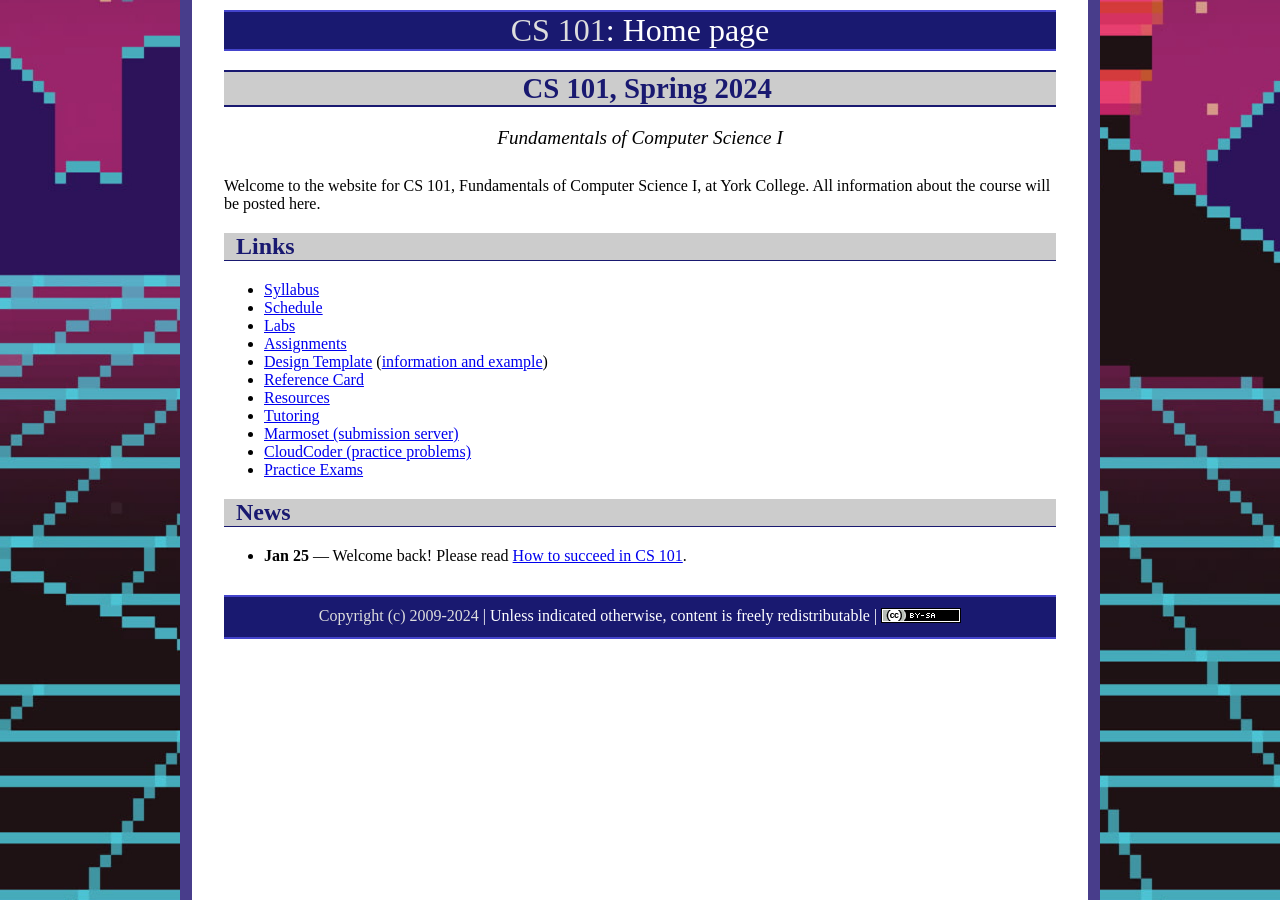
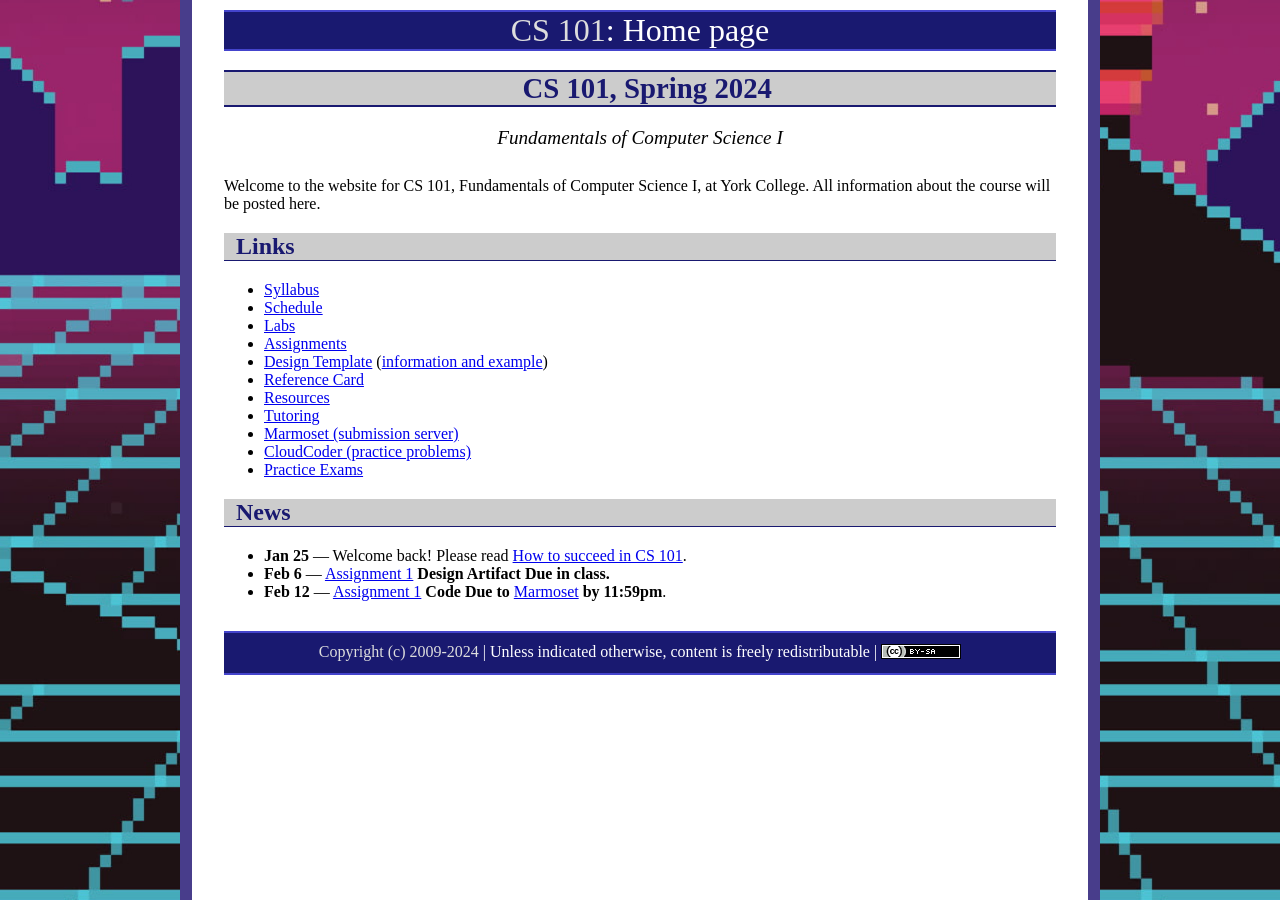
Before and after one commit to ycpcs/cs101-spring2024, a Jekyll site: the page built from index.md, in a window 1280 px wide. Built offline with Jekyll 4.4.1, drawn with Linux system fonts in a browser that asks for light colours.

Commit message:
update index
update index

```diff
--- a/index.md
+++ b/index.md
@@ -25,6 +25,8 @@ Welcome to the website for CS 101, Fundamentals of Computer Science I, at York C
 
 ## News
 * **Jan 25** &mdash; Welcome back! Please read [How to succeed in CS 101](success.html).
+* **Feb 6** &mdash; [Assignment 1](assign/assign01.html) **Design Artifact Due in class.**
+* **Feb 12** &mdash; [Assignment 1](assign/assign01.html) **Code Due to** [Marmoset](https://cs.ycp.edu/marmoset) **by 11:59pm**.
 
 
 
```
